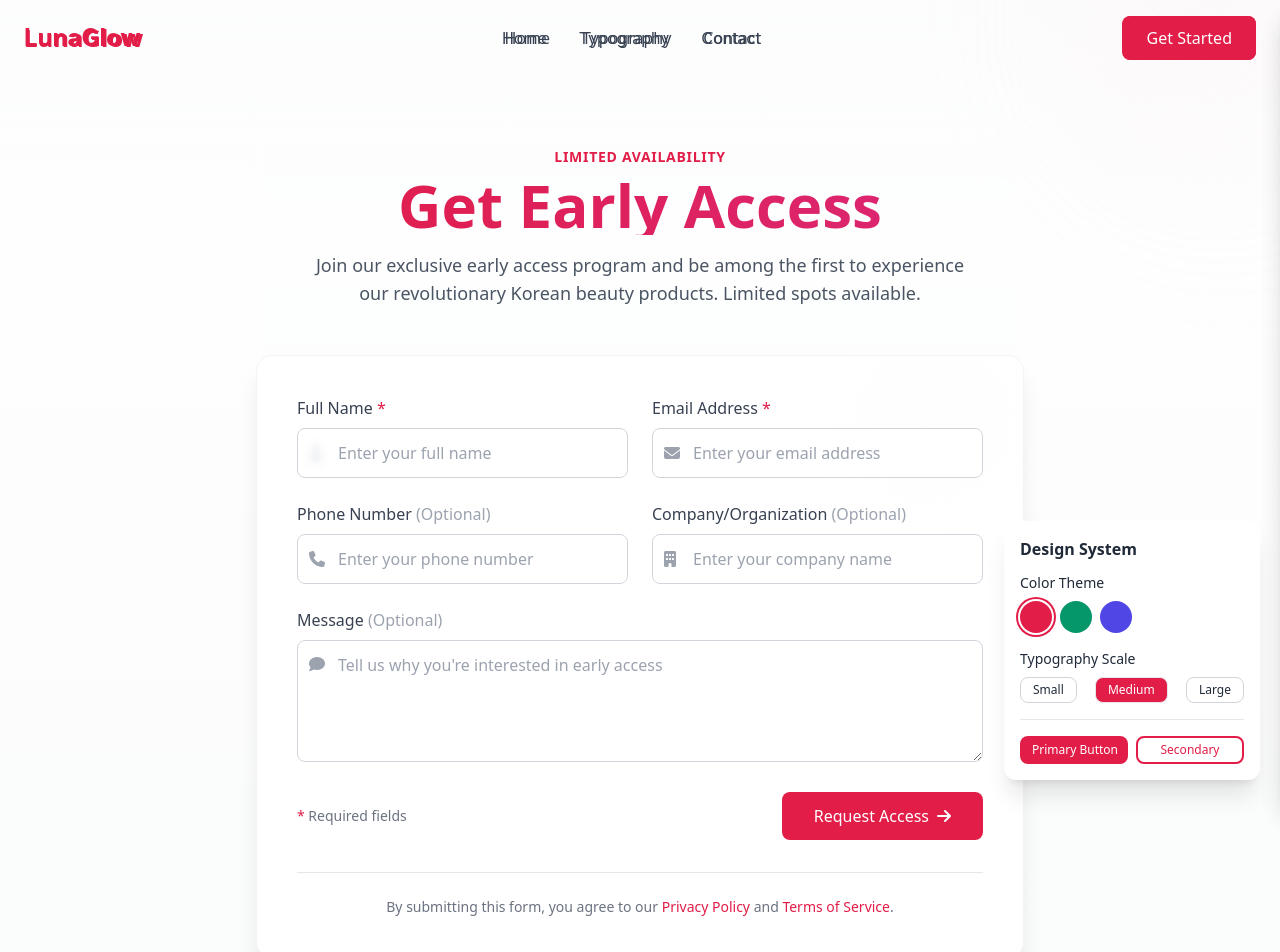
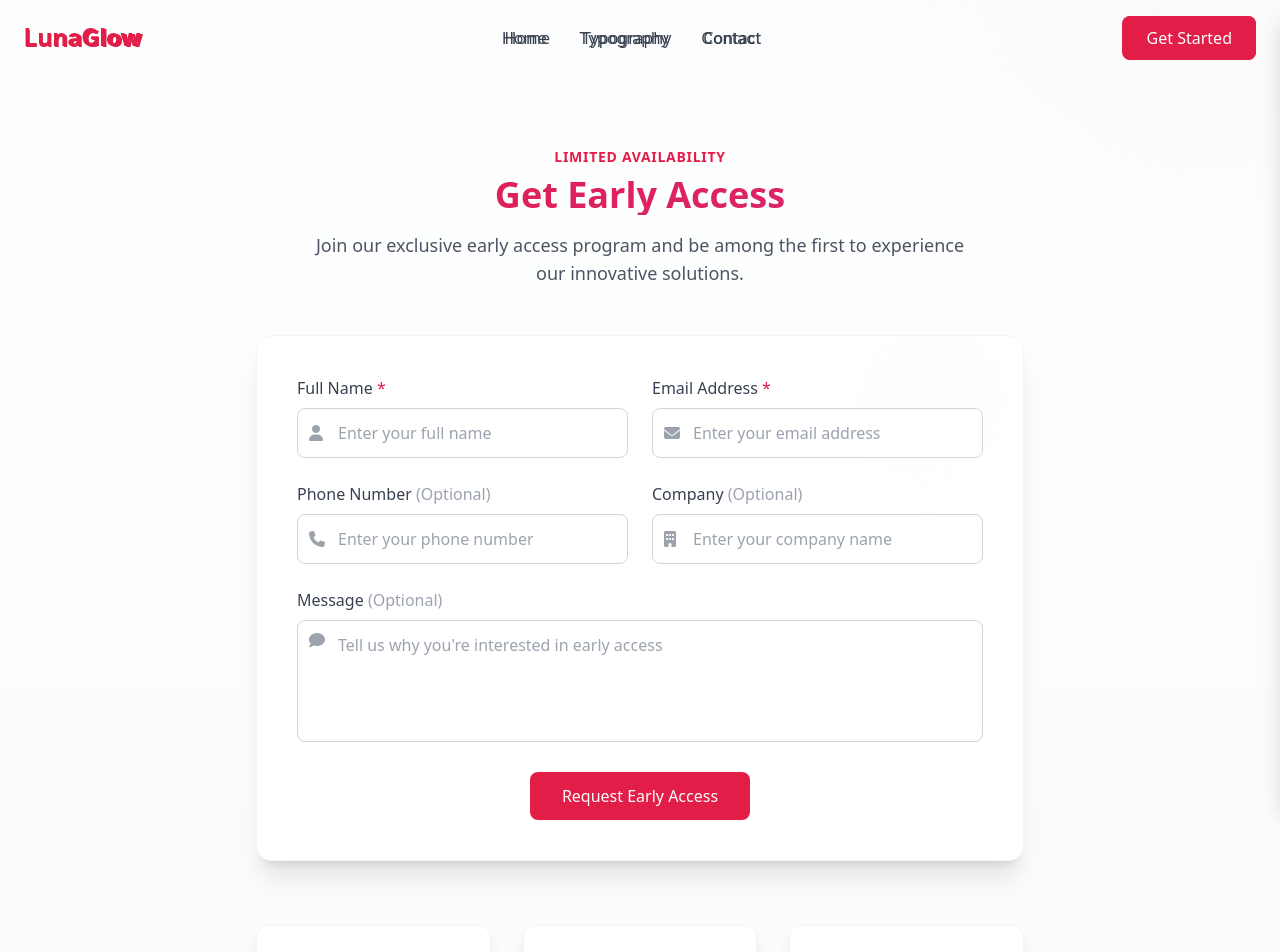
Before and after one commit to kiranacharya26/ViralLens, a React (Vite) app: page /contact in a window 1280 px wide. Shown: the top 952 px of the page. Built offline with nearby package versions, Linux system fonts and the light colour scheme.

Commit message:
fix css changes

```diff
--- /dev/null
+++ b/src/components/Benefits.tsx
@@ -0,0 +1,48 @@
+import React from 'react';
+
+const Benefits: React.FC = () => {
+  return (
+    <div className="grid grid-cols-1 md:grid-cols-3 gap-6">
+      <div className="group">
+        <div className="p-6 bg-white rounded-xl shadow-sm border border-gray-100 group-hover:scale-105 transition-all duration-300">
+          <div className="w-12 h-12 bg-rose-100 rounded-lg flex items-center justify-center mb-4">
+            <i className="fas fa-rocket text-rose-600 text-xl"></i>
+          </div>
+          <h3 className="text-xl font-semibold mb-2">Early Access</h3>
+          <p className="text-gray-600">
+            Be among the first to experience our innovative solutions and
+            shape their development.
+          </p>
+        </div>
+      </div>
+
+      <div className="group">
+        <div className="p-6 bg-white rounded-xl shadow-sm border border-gray-100 group-hover:scale-105 transition-all duration-300">
+          <div className="w-12 h-12 bg-rose-100 rounded-lg flex items-center justify-center mb-4">
+            <i className="fas fa-gift text-rose-600 text-xl"></i>
+          </div>
+          <h3 className="text-xl font-semibold mb-2">Exclusive Benefits</h3>
+          <p className="text-gray-600">
+            Enjoy special perks, discounts, and personalized support as an
+            early adopter.
+          </p>
+        </div>
+      </div>
+
+      <div className="group">
+        <div className="p-6 bg-white rounded-xl shadow-sm border border-gray-100 group-hover:scale-105 transition-all duration-300">
+          <div className="w-12 h-12 bg-rose-100 rounded-lg flex items-center justify-center mb-4">
+            <i className="fas fa-comments text-rose-600 text-xl"></i>
+          </div>
+          <h3 className="text-xl font-semibold mb-2">Direct Feedback</h3>
+          <p className="text-gray-600">
+            Have a direct line to our development team and influence future
+            features.
+          </p>
+        </div>
+      </div>
+    </div>
+  );
+};
+
+export default Benefits;
--- a/src/components/Contact.tsx
+++ b/src/components/Contact.tsx
@@ -1,9 +1,7 @@
-import React, { useState, useEffect } from "react";
+import React, { useState } from "react";
 import Header from "./Header";
 
 const Contact: React.FC = () => {
-  const [activeColorTheme, setActiveColorTheme] = useState("rose");
-  const [fontSize, setFontSize] = useState("medium");
   const [formData, setFormData] = useState({
     fullName: "",
     email: "",
@@ -17,96 +15,19 @@ const Contact: React.FC = () => {
     "idle" | "success" | "error"
   >("idle");
 
-  const colorThemes = {
-    rose: {
+  const theme = {
     primary: "bg-rose-600 hover:bg-rose-700",
     secondary: "border-rose-600 text-rose-600 hover:bg-rose-50",
-      gradient: "from-rose-600 to-pink-600",
-      bgGradient: "from-rose-50 to-white",
-      darkGradient: "from-rose-900 to-pink-900",
     text: "text-rose-600",
-      lightText: "text-rose-100",
-      veryLightText: "text-rose-200",
-      bgLight: "bg-rose-100",
-      bgLighter: "bg-rose-50",
-      bgLightest: "bg-rose-100/50",
-      hover: "hover:text-rose-600",
     error: "text-rose-600",
     errorBg: "bg-rose-50",
     errorBorder: "border-rose-300",
     success: "text-emerald-600",
     successBg: "bg-emerald-50",
     successBorder: "border-emerald-300",
-    },
-    emerald: {
-      primary: "bg-emerald-600 hover:bg-emerald-700",
-      secondary: "border-emerald-600 text-emerald-600 hover:bg-emerald-50",
-      gradient: "from-emerald-600 to-teal-600",
-      bgGradient: "from-emerald-50 to-white",
-      darkGradient: "from-emerald-900 to-teal-900",
-      text: "text-emerald-600",
-      lightText: "text-emerald-100",
-      veryLightText: "text-emerald-200",
-      bgLight: "bg-emerald-100",
-      bgLighter: "bg-emerald-50",
-      bgLightest: "bg-emerald-100/50",
-      hover: "hover:text-emerald-600",
-      error: "text-rose-600",
-      errorBg: "bg-rose-50",
-      errorBorder: "border-rose-300",
-      success: "text-emerald-600",
-      successBg: "bg-emerald-50",
-      successBorder: "border-emerald-300",
-    },
-    indigo: {
-      primary: "bg-indigo-600 hover:bg-indigo-700",
-      secondary: "border-indigo-600 text-indigo-600 hover:bg-indigo-50",
-      gradient: "from-indigo-600 to-purple-600",
-      bgGradient: "from-indigo-50 to-white",
-      darkGradient: "from-indigo-900 to-purple-900",
-      text: "text-indigo-600",
-      lightText: "text-indigo-100",
-      veryLightText: "text-indigo-200",
-      bgLight: "bg-indigo-100",
-      bgLighter: "bg-indigo-50",
-      bgLightest: "bg-indigo-100/50",
-      hover: "hover:text-indigo-600",
-      error: "text-rose-600",
-      errorBg: "bg-rose-50",
-      errorBorder: "border-rose-300",
-      success: "text-emerald-600",
-      successBg: "bg-emerald-50",
-      successBorder: "border-emerald-300",
-    },
+    bgLightest: "bg-rose-100/50",
+    gradient: "from-rose-600 to-pink-600"
   };
-
-  const theme = colorThemes[activeColorTheme as keyof typeof colorThemes];
-
-  const fontSizes = {
-    small: {
-      h1: "text-3xl md:text-4xl lg:text-5xl",
-      h2: "text-2xl md:text-3xl",
-      h3: "text-xl",
-      body: "text-base",
-      small: "text-sm",
-    },
-    medium: {
-      h1: "text-4xl md:text-5xl lg:text-6xl",
-      h2: "text-3xl md:text-4xl",
-      h3: "text-2xl",
-      body: "text-lg",
-      small: "text-base",
-    },
-    large: {
-      h1: "text-5xl md:text-6xl lg:text-7xl",
-      h2: "text-4xl md:text-5xl",
-      h3: "text-3xl",
-      body: "text-xl",
-      small: "text-lg",
-    },
-  };
-
-  const fontSizeTheme = fontSizes[fontSize as keyof typeof fontSizes];
 
   const handleInputChange = (
     e: React.ChangeEvent<HTMLInputElement | HTMLTextAreaElement>,
@@ -189,68 +110,6 @@ const Contact: React.FC = () => {
     <div className="min-h-screen bg-white text-gray-800 font-sans">
       <Header />
 
-      {/* Design System Panel */}
-      <div className="fixed bottom-5 right-5 z-50 bg-white shadow-xl rounded-xl p-4 w-64">
-        <h3 className="font-bold mb-3 text-gray-800">Design System</h3>
-        <div className="mb-4">
-          <p className="text-sm font-medium mb-2">Color Theme</p>
-          <div className="flex space-x-2">
-            <button
-              onClick={() => setActiveColorTheme("rose")}
-              className={`w-8 h-8 rounded-full bg-rose-600 cursor-pointer whitespace-nowrap ${activeColorTheme === "rose" ? "ring-2 ring-offset-2 ring-rose-600" : ""}`}
-              aria-label="Rose theme"
-            ></button>
-            <button
-              onClick={() => setActiveColorTheme("emerald")}
-              className={`w-8 h-8 rounded-full bg-emerald-600 cursor-pointer whitespace-nowrap ${activeColorTheme === "emerald" ? "ring-2 ring-offset-2 ring-emerald-600" : ""}`}
-              aria-label="Emerald theme"
-            ></button>
-            <button
-              onClick={() => setActiveColorTheme("indigo")}
-              className={`w-8 h-8 rounded-full bg-indigo-600 cursor-pointer whitespace-nowrap ${activeColorTheme === "indigo" ? "ring-2 ring-offset-2 ring-indigo-600" : ""}`}
-              aria-label="Indigo theme"
-            ></button>
-          </div>
-        </div>
-        <div>
-          <p className="text-sm font-medium mb-2">Typography Scale</p>
-          <div className="flex justify-between">
-            <button
-              onClick={() => setFontSize("small")}
-              className={`px-3 py-1 text-xs border !rounded-button cursor-pointer whitespace-nowrap ${fontSize === "small" ? `${theme.primary} text-white` : "border-gray-300"}`}
-            >
-              Small
-            </button>
-            <button
-              onClick={() => setFontSize("medium")}
-              className={`px-3 py-1 text-xs border !rounded-button cursor-pointer whitespace-nowrap ${fontSize === "medium" ? `${theme.primary} text-white` : "border-gray-300"}`}
-            >
-              Medium
-            </button>
-            <button
-              onClick={() => setFontSize("large")}
-              className={`px-3 py-1 text-xs border !rounded-button cursor-pointer whitespace-nowrap ${fontSize === "large" ? `${theme.primary} text-white` : "border-gray-300"}`}
-            >
-              Large
-            </button>
-          </div>
-        </div>
-        <div className="mt-4 pt-4 border-t border-gray-200">
-          <div className="grid grid-cols-2 gap-2">
-            <button
-              className={`${theme.primary} text-white px-3 py-1 text-xs !rounded-button cursor-pointer whitespace-nowrap`}
-            >
-              Primary Button
-            </button>
-            <button
-              className={`bg-transparent border-2 ${theme.secondary} px-3 py-1 text-xs !rounded-button cursor-pointer whitespace-nowrap`}
-            >
-              Secondary
-            </button>
-          </div>
-        </div>
-      </div>
-
       {/* Early Access Form Section */}
       <section className="pt-36 pb-20 min-h-screen bg-gradient-to-b from-white to-gray-50 relative overflow-hidden">
         <div className="absolute top-0 left-0 w-full h-64 bg-gradient-to-b from-gray-50/50 to-transparent"></div>
@@ -265,16 +124,15 @@ const Contact: React.FC = () => {
                 Limited Availability
               </span>
               <h1
-                className={`${fontSizeTheme.h1} font-bold mb-4 bg-clip-text text-transparent bg-gradient-to-r ${theme.gradient}`}
+                className={`text-4xl font-bold mb-4 bg-clip-text text-transparent bg-gradient-to-r ${theme.gradient}`}
               >
                 Get Early Access
               </h1>
               <p
-                className={`${fontSizeTheme.body} text-gray-600 max-w-2xl mx-auto`}
+                className="text-lg text-gray-600 max-w-2xl mx-auto"
               >
                 Join our exclusive early access program and be among the first
-                to experience our revolutionary Korean beauty products. Limited
-                spots available.
+                to experience our innovative solutions.
               </p>
             </div>
             <div className="bg-white/90 backdrop-blur-md rounded-2xl shadow-xl overflow-hidden border border-gray-100 transition-all duration-300 hover:shadow-2xl hover:scale-[1.01]">
@@ -291,7 +149,7 @@ const Contact: React.FC = () => {
                         <i className="fas fa-check text-2xl"></i>
                       </div>
                     </div>
-                    <h3 className={`${fontSizeTheme.h3} font-bold mb-2`}>
+                    <h3 className={`${theme.text} font-bold mb-2`}>
                       Thank You!
                     </h3>
                     <p className="mb-0">
@@ -310,8 +168,8 @@ const Contact: React.FC = () => {
                           Full Name <span className="text-rose-600">*</span>
                         </label>
                         <div className="relative">
-                          <div className="absolute inset-y-0 left-0 pl-3 flex items-center pointer-events-none">
-                            <i className="fas fa-user text-gray-400"></i>
+                          <div className="absolute inset-y-0 left-0 pl-3 flex items-center pointer-events-none z-10">
+                            <i className="fas fa-user text-gray-400 text-base" style={{ opacity: 1 }}></i>
                           </div>
                           <input
                             type="text"
@@ -396,7 +254,7 @@ const Contact: React.FC = () => {
                           htmlFor="company"
                           className="block text-gray-700 font-medium mb-2"
                         >
-                          Company/Organization{" "}
+                          Company{" "}
                           <span className="text-gray-400 font-normal">
                             (Optional)
                           </span>
@@ -428,7 +286,7 @@ const Contact: React.FC = () => {
                         </span>
                       </label>
                       <div className="relative">
-                        <div className="absolute top-3 left-3 pointer-events-none">
+                        <div className="absolute top-3 left-3 flex items-start pointer-events-none">
                           <i className="fas fa-comment text-gray-400"></i>
                         </div>
                         <textarea
@@ -437,65 +295,40 @@ const Contact: React.FC = () => {
                           value={formData.message}
                           onChange={handleInputChange}
                           rows={4}
-                          className="w-full pl-10 pr-4 py-3 border border-gray-300 rounded-lg focus:ring-2 focus:ring-opacity-50 focus:border-transparent transition-colors"
+                          className="w-full pl-10 pr-4 py-3 border border-gray-300 rounded-lg focus:ring-2 focus:ring-opacity-50 focus:border-transparent transition-colors resize-none"
                           placeholder="Tell us why you're interested in early access"
                         ></textarea>
                       </div>
                     </div>
-                    <div className="flex flex-col md:flex-row justify-between items-center space-y-4 md:space-y-0">
-                      <div className="text-sm text-gray-500">
-                        <span className="text-rose-600">*</span> Required fields
-                      </div>
                     {errors.submit && (
-                        <div className={`${theme.errorBg} ${theme.error} border ${theme.errorBorder} rounded-lg p-3 text-sm mb-4 w-full`}>
+                      <div
+                        className={`${theme.errorBg} border ${theme.errorBorder} rounded-lg p-4 text-sm ${theme.error}`}
+                      >
                         <i className="fas fa-exclamation-circle mr-2"></i>
                         {errors.submit}
                       </div>
                     )}
+                    <div className="flex justify-center">
                       <button
                         type="submit"
                         disabled={isSubmitting}
-                        className={`${theme.primary} text-white px-8 py-3 !rounded-button cursor-pointer whitespace-nowrap transition-all duration-300 transform hover:scale-105 hover:shadow-lg flex items-center justify-center min-w-[180px] relative overflow-hidden group`}
+                        className={`${theme.primary} text-white px-8 py-3 rounded-lg font-medium transition-all duration-300 transform hover:scale-105 focus:outline-none focus:ring-2 focus:ring-opacity-50 focus:ring-rose-500 disabled:opacity-50 disabled:cursor-not-allowed`}
                       >
-                        <div className="absolute inset-0 bg-black/10 translate-y-full group-hover:translate-y-0 transition-transform duration-300"></div>
-                        <div className="relative">
                         {isSubmitting ? (
-                            <>
-                              <i className="fas fa-circle-notch fa-spin mr-2"></i>
-                              Processing...
-                            </>
+                          <span className="flex items-center">
+                            <i className="fas fa-spinner fa-spin mr-2"></i>
+                            Submitting...
+                          </span>
                         ) : (
-                            <>
-                              Request Access
-                              <i className="fas fa-arrow-right ml-2 transition-transform duration-300 group-hover:translate-x-1"></i>
-                            </>
+                          "Request Early Access"
                         )}
-                        </div>
                       </button>
                     </div>
                   </form>
                 )}
-                <div className="mt-8 pt-6 border-t border-gray-200">
-                  <p className="text-sm text-gray-500 text-center">
-                    By submitting this form, you agree to our{" "}
-                    <a
-                      href="#"
-                      className={`${theme.text} hover:underline cursor-pointer`}
-                    >
-                      Privacy Policy
-                    </a>{" "}
-                    and{" "}
-                    <a
-                      href="#"
-                      className={`${theme.text} hover:underline cursor-pointer`}
-                    >
-                      Terms of Service
-                    </a>
-                    .
-                  </p>
               </div>
             </div>
-            </div>
+
             <div className="mt-16 grid grid-cols-1 md:grid-cols-3 gap-8 text-center">
               <div className="bg-white/90 backdrop-blur-sm p-8 rounded-xl shadow-lg border border-gray-100 transition-all duration-300 hover:shadow-xl hover:scale-105 hover:bg-white">
                 <div
@@ -509,13 +342,12 @@ const Contact: React.FC = () => {
                   membership.
                 </p>
               </div>
-              <div className="bg-white p-6 rounded-xl shadow-md">
+
+              <div className="bg-white/90 backdrop-blur-sm p-8 rounded-xl shadow-lg border border-gray-100 transition-all duration-300 hover:shadow-xl hover:scale-105 hover:bg-white">
                 <div
                   className={`w-12 h-12 ${theme.bgLightest} rounded-full flex items-center justify-center mx-auto mb-4`}
                 >
-                  <i
-                    className={`fas fa-calendar-alt ${theme.text} text-xl`}
-                  ></i>
+                  <i className={`fas fa-calendar-alt ${theme.text} text-xl`}></i>
                 </div>
                 <h3 className="font-bold mb-2">First to Know</h3>
                 <p className="text-gray-600">
@@ -523,7 +355,8 @@ const Contact: React.FC = () => {
                   released.
                 </p>
               </div>
-              <div className="bg-white p-6 rounded-xl shadow-md">
+
+              <div className="bg-white/90 backdrop-blur-sm p-8 rounded-xl shadow-lg border border-gray-100 transition-all duration-300 hover:shadow-xl hover:scale-105 hover:bg-white">
                 <div
                   className={`w-12 h-12 ${theme.bgLightest} rounded-full flex items-center justify-center mx-auto mb-4`}
                 >
--- a/src/main.tsx
+++ b/src/main.tsx
@@ -3,6 +3,7 @@ import ReactDOM from 'react-dom/client';
 import { BrowserRouter } from 'react-router-dom';
 import App from './App';
 import './index.css';
+import '@fortawesome/fontawesome-free/css/all.min.css';
 
 ReactDOM.createRoot(document.getElementById('root')!).render(
   <React.StrictMode>
```
Lines whose indentation alone changed are shown as unchanged.
